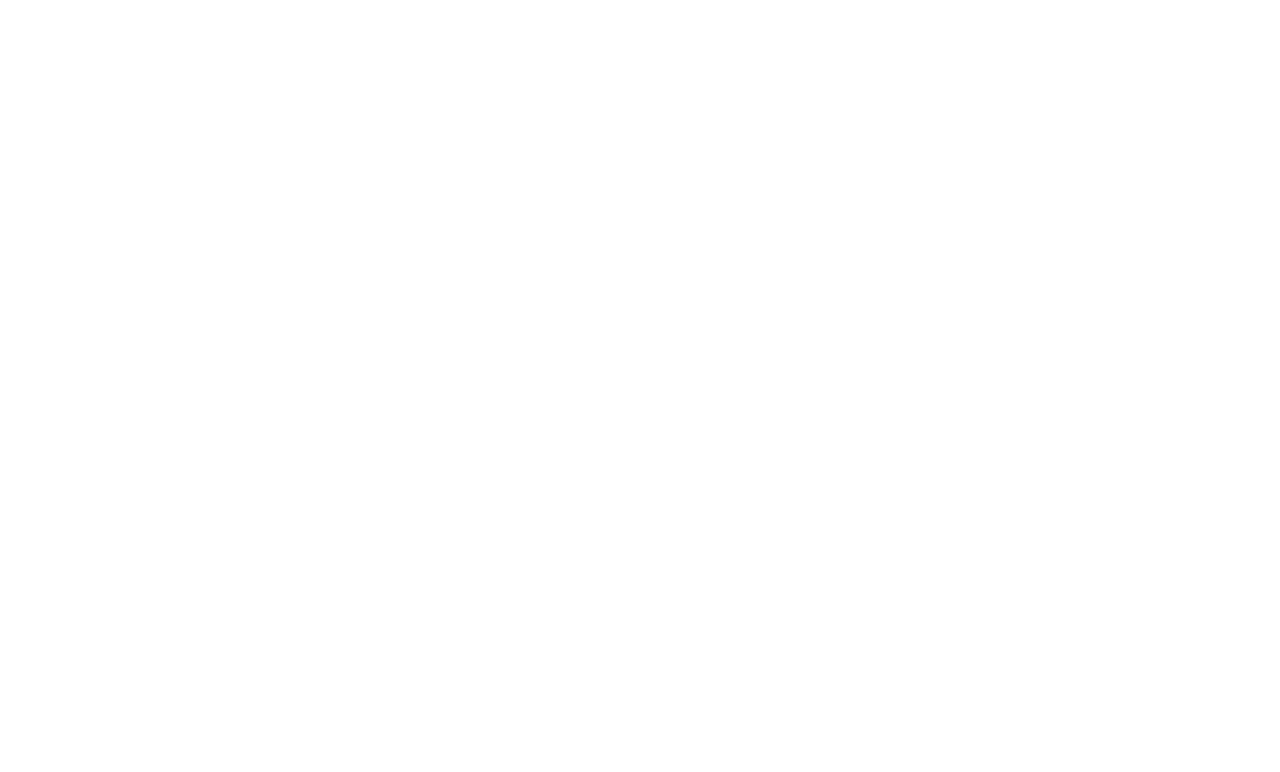
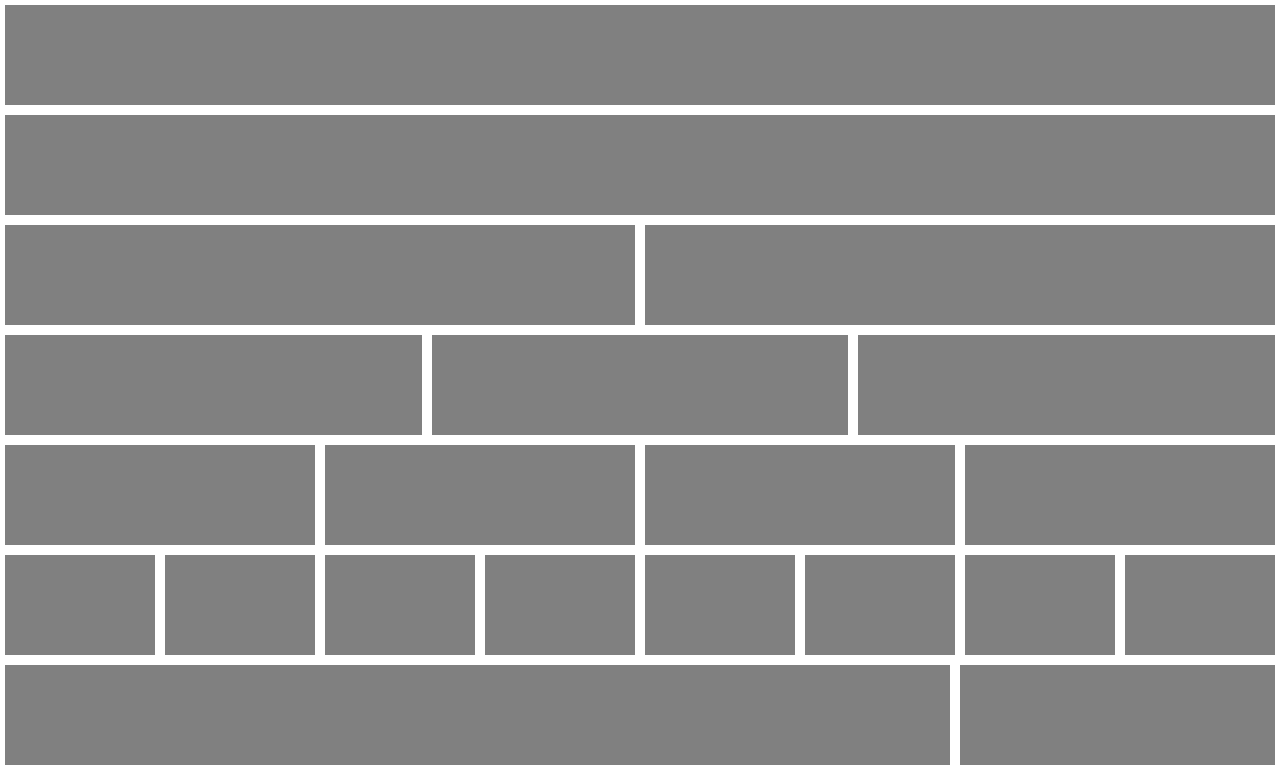
Before and after one commit to NicholasDumais/backpack, a plain HTML site: page backpack/index.html in a window 1280 px wide. Shown: the top 772 px of the page. Drawn offline with Linux system fonts and the light colour scheme.

Commit message:
Add files via upload

```diff
--- a/backpack/index.html
+++ b/backpack/index.html
@@ -20,7 +20,9 @@
                 </ul>
             </nav>
         </div>
-        <div class="row"></div>
+        <div class="row">
+            <div class="col-1"></div>
+        </div>
         <div class="row">
             <div class="col-2"></div>
             <div class="col-2"></div>
--- a/backpack/style.css
+++ b/backpack/style.css
@@ -70,6 +70,12 @@ footer {
     padding: 5px;
 }
 
+.nav, .foot, .col-1, .col-2, .col-3, .col-4, .col-75, .col-875, .col-8 {
+    height: 100px;
+    background-color: gray;
+    margin: 5px;
+}
+
 @media only screen and (max-width: 600px) {
     .row {
         flex-direction: column;
```
